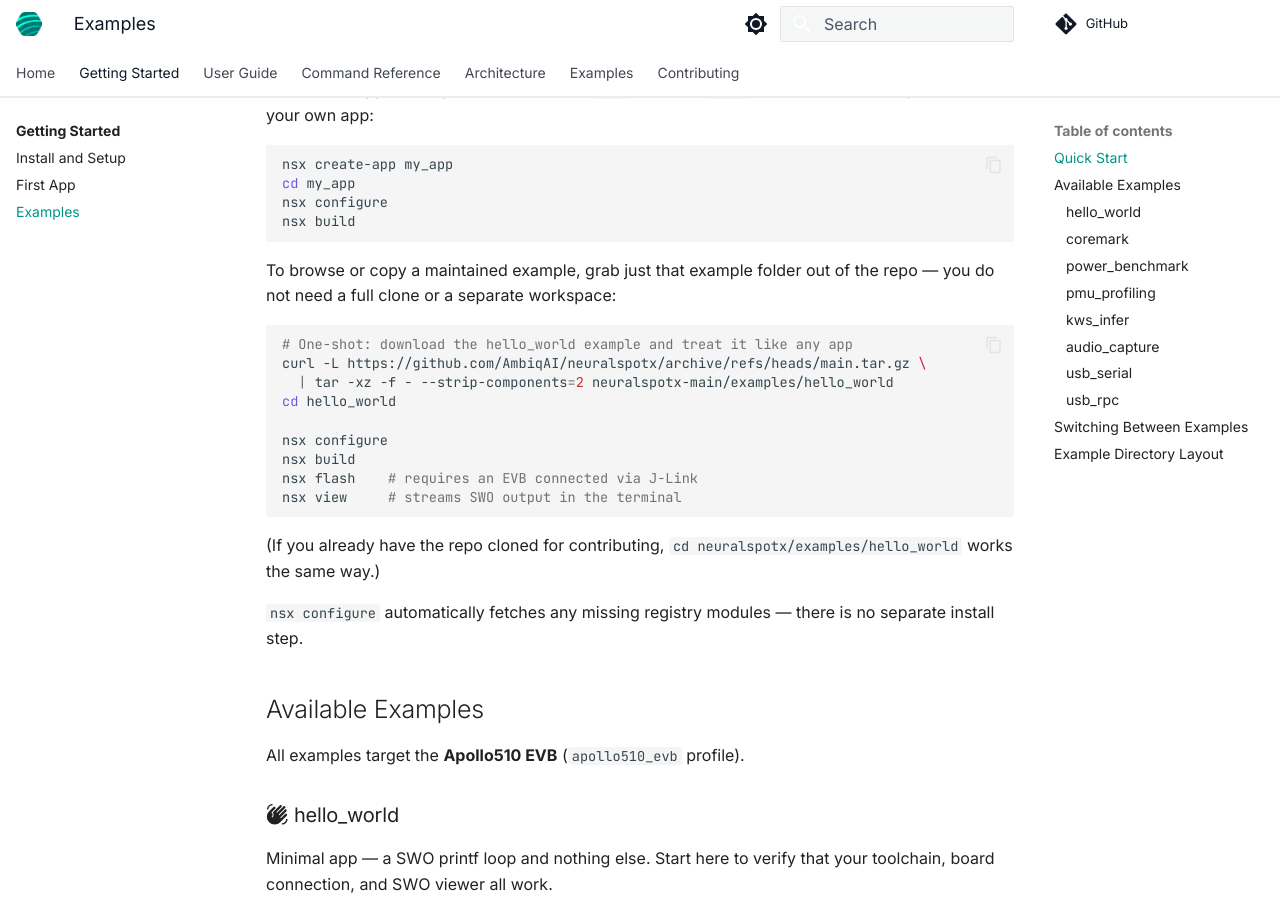
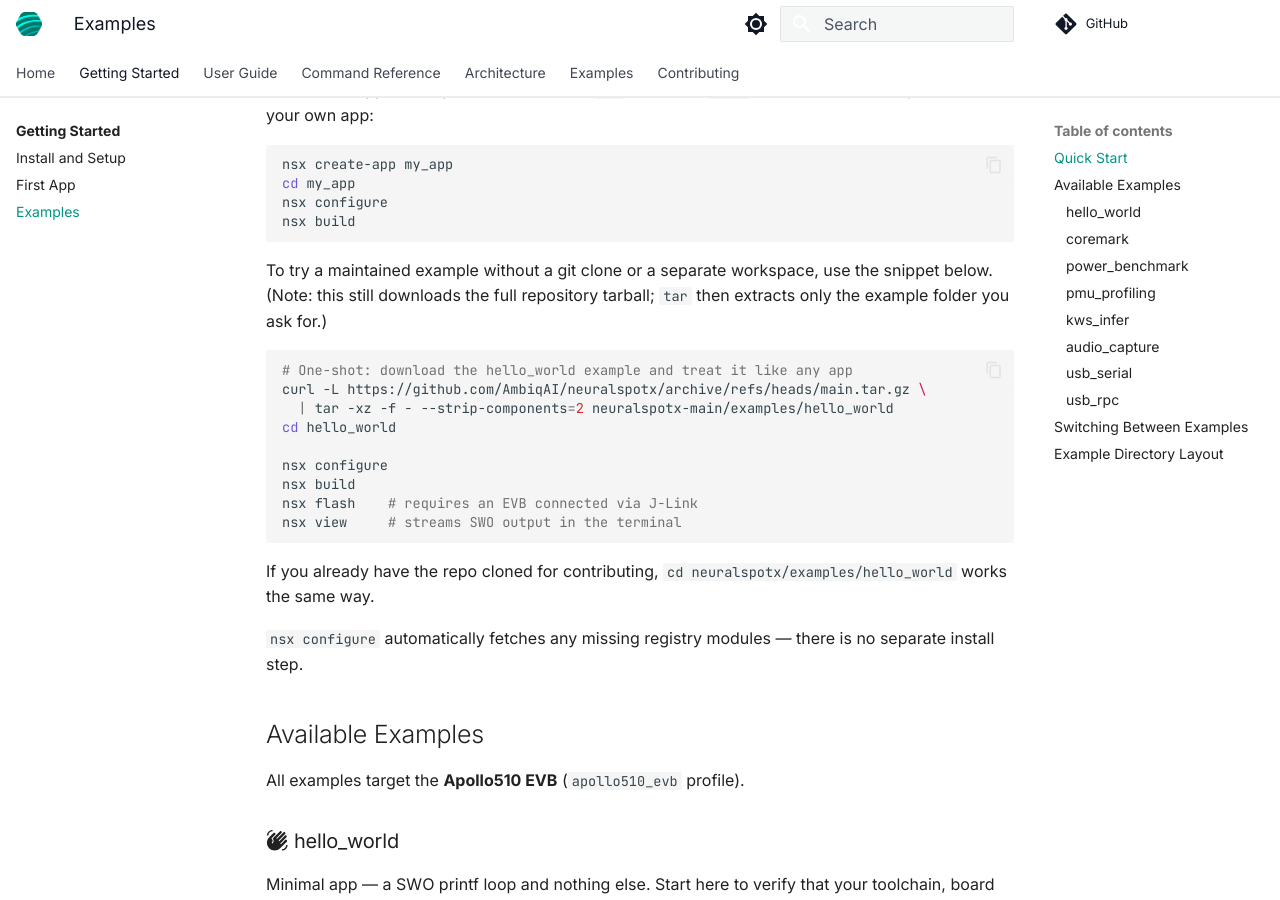
Before and after one commit to AmbiqAI/neuralspotx, an MkDocs documentation site: the page built from docs/getting-started/examples.md, in a window 1280 px wide and 900 px high, scrolled down 320 px. Built offline with MkDocs 1.6.1 and Material for MkDocs 9.7.7, drawn with Linux system fonts in a browser that asks for light colours; comment, search, counter and statistics services are not loaded.

Commit message:
docs: fix inline-code line breaks; clarify tarball downloads full repo
Copilot review on the second pass flagged two issues in the
getting-started/examples and examples/index quick-start snippets:

1. Inline `cd neuralspotx/examples/hello_world` wrapped across a line
   break inside a single backtick pair. CommonMark inline code spans
   cannot contain newlines, so some renderers display literal
   backticks. Reflowed so the full path stays on one line.

2. The previous wording ("grab just that example folder out of the
   repo") oversold the optimization -- the tarball is the full
   repository archive; tar just extracts a subdirectory. Reworded to
   make that explicit ("this still downloads the full repository
   tarball; tar then extracts only the example folder").

````diff
--- a/docs/getting-started/examples.md
+++ b/docs/getting-started/examples.md
@@ -18,8 +18,9 @@ nsx configure
 nsx build
 ```
 
-To browse or copy a maintained example, grab just that example folder
-out of the repo — you do not need a full clone or a separate workspace:
+To try a maintained example without a git clone or a separate workspace,
+use the snippet below. (Note: this still downloads the full repository
+tarball; `tar` then extracts only the example folder you ask for.)
 
 ```bash
 # One-shot: download the hello_world example and treat it like any app
@@ -33,8 +34,8 @@ nsx flash    # requires an EVB connected via J-Link
 nsx view     # streams SWO output in the terminal
 ```
 
-(If you already have the repo cloned for contributing, `cd
-neuralspotx/examples/hello_world` works the same way.)
+If you already have the repo cloned for contributing,
+`cd neuralspotx/examples/hello_world` works the same way.
 
 `nsx configure` automatically fetches any missing registry modules —
 there is no separate install step.
````
Also changed, not shown: docs/examples/index.md (+5 -4 lines).
